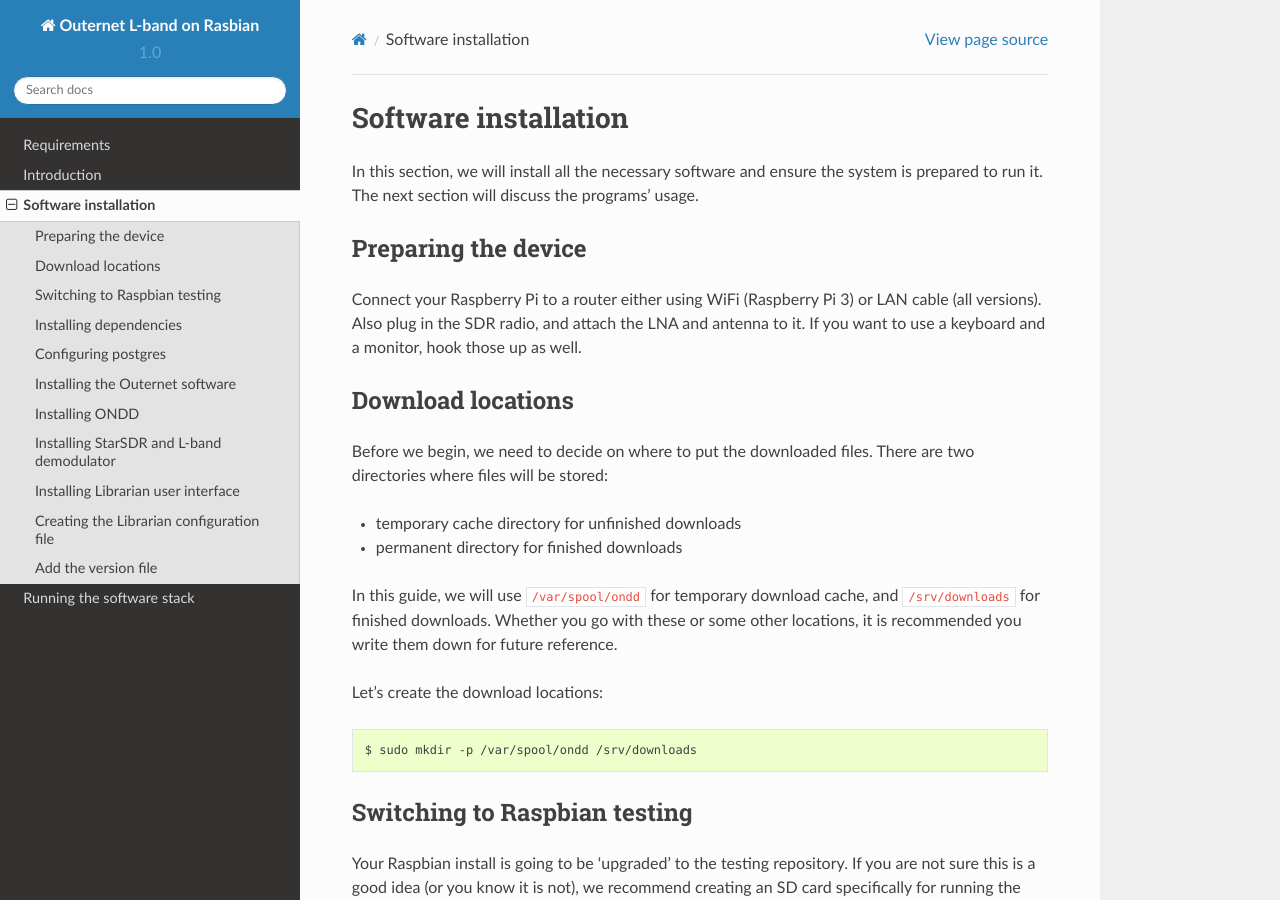
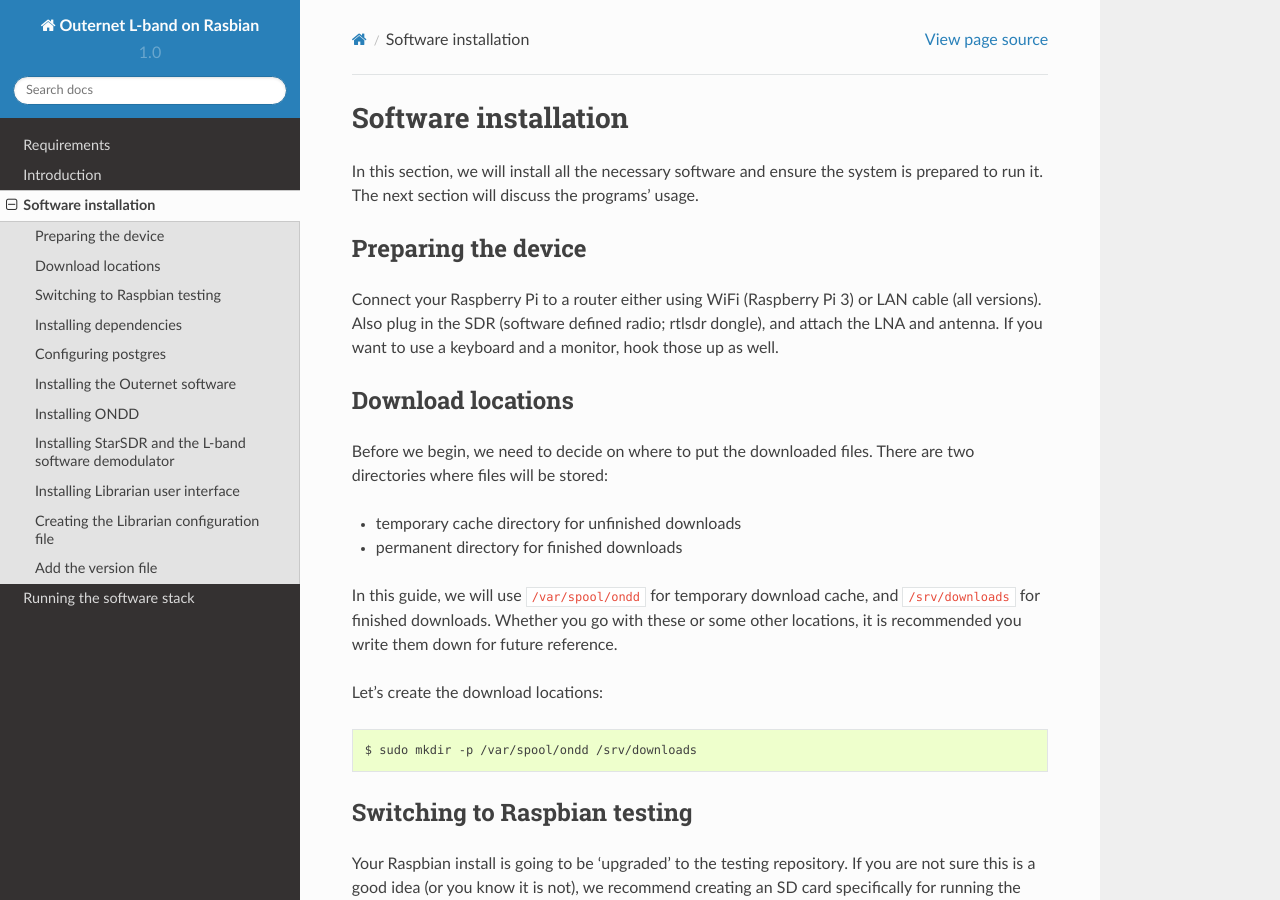
Before and after one commit to meyerscr/outernet-rpi-lband, a Sphinx documentation site: the page built from docs/source/install.rst, in a window 1280 px wide and 900 px high. Built offline with Sphinx 7.4.7 and the Read the Docs theme 2.0.0, drawn with Linux system fonts in a browser that asks for light colours; some of the changed text lies outside the part shown.

Commit message:
Copy edit to install.rst

```diff
--- a/docs/source/install.rst
+++ b/docs/source/install.rst
@@ -9,8 +9,8 @@
 --------------------
 
 Connect your Raspberry Pi to a router either using WiFi (Raspberry Pi 3) or LAN
-cable (all versions). Also plug in the SDR radio, and attach the LNA and
-antenna to it. If you want to use a keyboard and a monitor, hook those up as
+cable (all versions). Also plug in the SDR (software defined radio; rtlsdr dongle), and attach the LNA and
+antenna. If you want to use a keyboard and a monitor, hook those up as
 well.
 
 Download locations
@@ -101,9 +101,9 @@
 
     $ sudo make install
 
-ONDD license is found in the ``/usr/local/share/doc/ondd/LICENSE.txt``.
+ONDD's license is found in the ``/usr/local/share/doc/ondd/LICENSE.txt``.
 
-Installing StarSDR and L-band demodulator
+Installing StarSDR and the L-band software demodulator
 -----------------------------------------
 
 To install the StarSDR library and the demodulator program::
```
